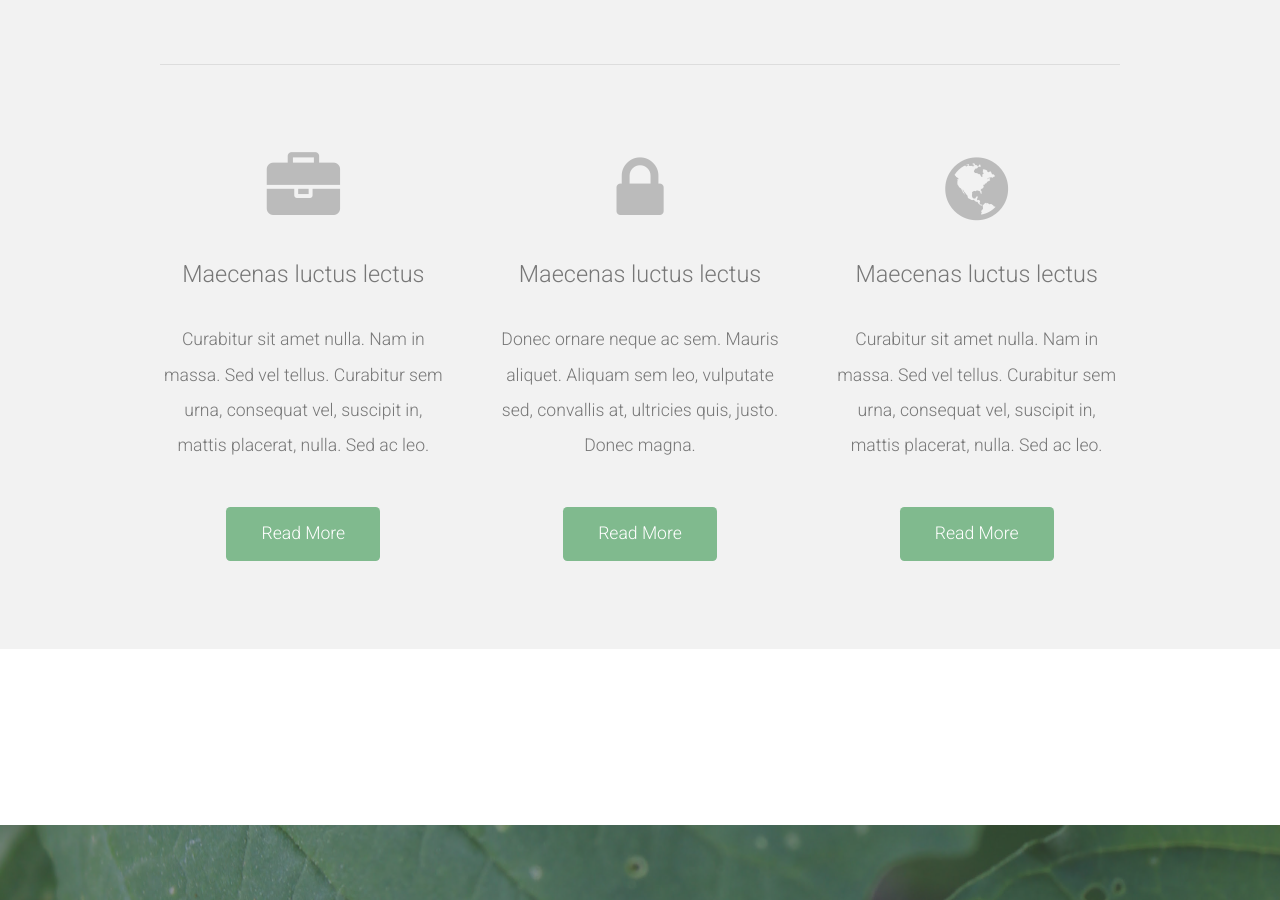
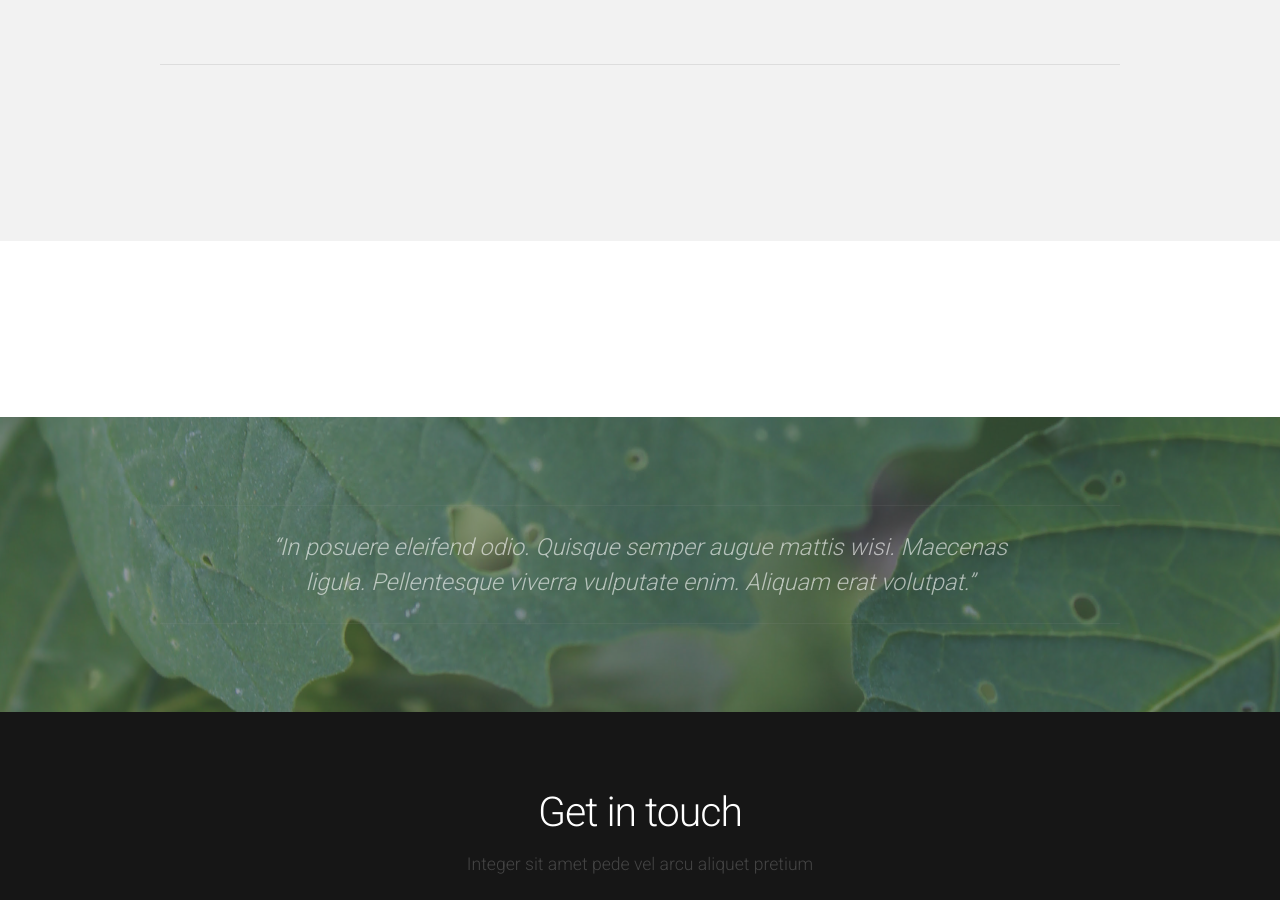
Before and after one commit to Zoegp/zoegp.github.io, a Jekyll site: the page built from index.html, in a window 1280 px wide and 900 px high, scrolled down 665 px. Built offline with Jekyll 4.4.1, drawn with Linux system fonts in a browser that asks for light colours; nearby versions of some CDN libraries; the list of posts is cut into pages by our own code.

Commit message:
Update index.html

```diff
--- a/index.html
+++ b/index.html
@@ -12,24 +12,7 @@ layout: default
 		<hr />
 
 		<div class="row">
-			<section class="4u">
-				<span class="pennant"><span class="fa fa-briefcase"></span></span>
-				<h3>Maecenas luctus lectus</h3>
-				<p>Curabitur sit amet nulla. Nam in massa. Sed vel tellus. Curabitur sem urna, consequat vel, suscipit in, mattis placerat, nulla. Sed ac leo.</p>
-				<a href="#" class="button button-style1">Read More</a>
-			</section>
-			<section class="4u">
-				<span class="pennant"><span class="fa fa-lock"></span></span>
-				<h3>Maecenas luctus lectus</h3>
-				<p>Donec ornare neque ac sem. Mauris aliquet. Aliquam sem leo, vulputate sed, convallis at, ultricies quis, justo. Donec magna.</p>
-				<a href="#" class="button button-style1">Read More</a>
-			</section>
-			<section class="4u">
-				<span class="pennant"><span class="fa fa-globe"></span></span>
-				<h3>Maecenas luctus lectus</h3>
-				<p>Curabitur sit amet nulla. Nam in massa. Sed vel tellus. Curabitur sem urna, consequat vel, suscipit in, mattis placerat, nulla. Sed ac leo.</p>
-				<a href="#" class="button button-style1">Read More</a>
-			</section>
+
 
 		</div>
 	</div>
```
